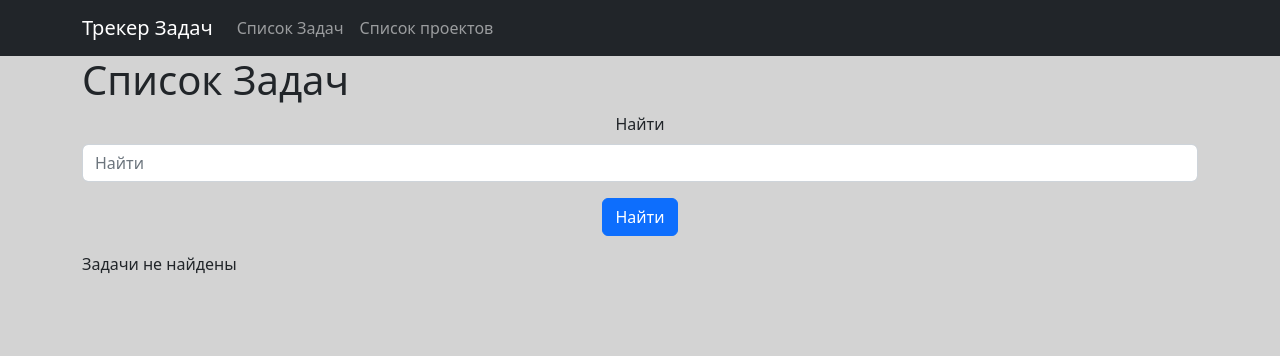
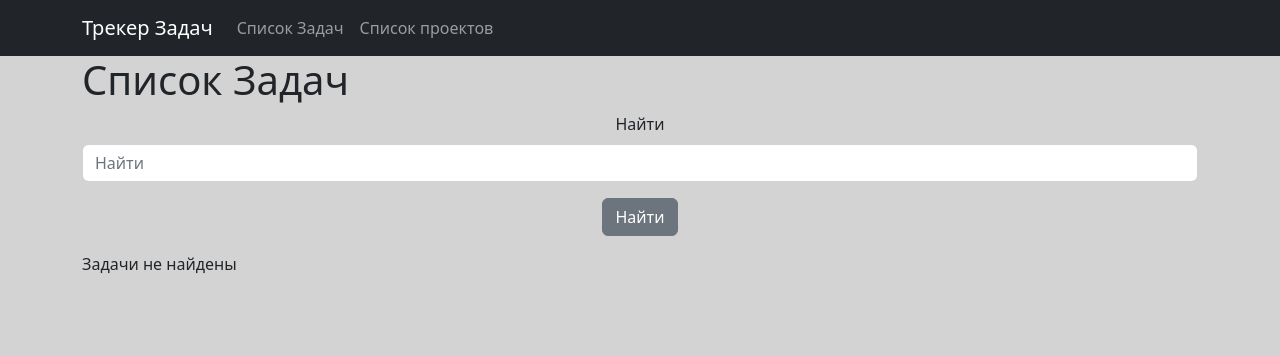
Before and after one commit to Daniarbekov/homework_70_Didar_Daniyarbekov, a Django app: page / in a window 1280 px wide. Shown: the top 356 px of the page. Run offline with Django 4.2, Linux system fonts and the light colour scheme; data that the repository does not hold is empty; parts of the project's set-up code (start-up, migrations or seed data) failed here and were passed over; some libraries are stand-ins or nearby versions.

Commit message:
Изменен цвет кнопки "Найти"

```diff
--- a/source/webapp/templates/partial/search.html
+++ b/source/webapp/templates/partial/search.html
@@ -2,5 +2,5 @@
 {% load django_bootstrap5 %}
 <form class="text-center" action="" method="GET">
     {% bootstrap_form form %}
-    {% bootstrap_button button_type="submit" content='Найти' %}
+    <input type="submit" value="Найти" class="btn btn-secondary">
 </form>
```
